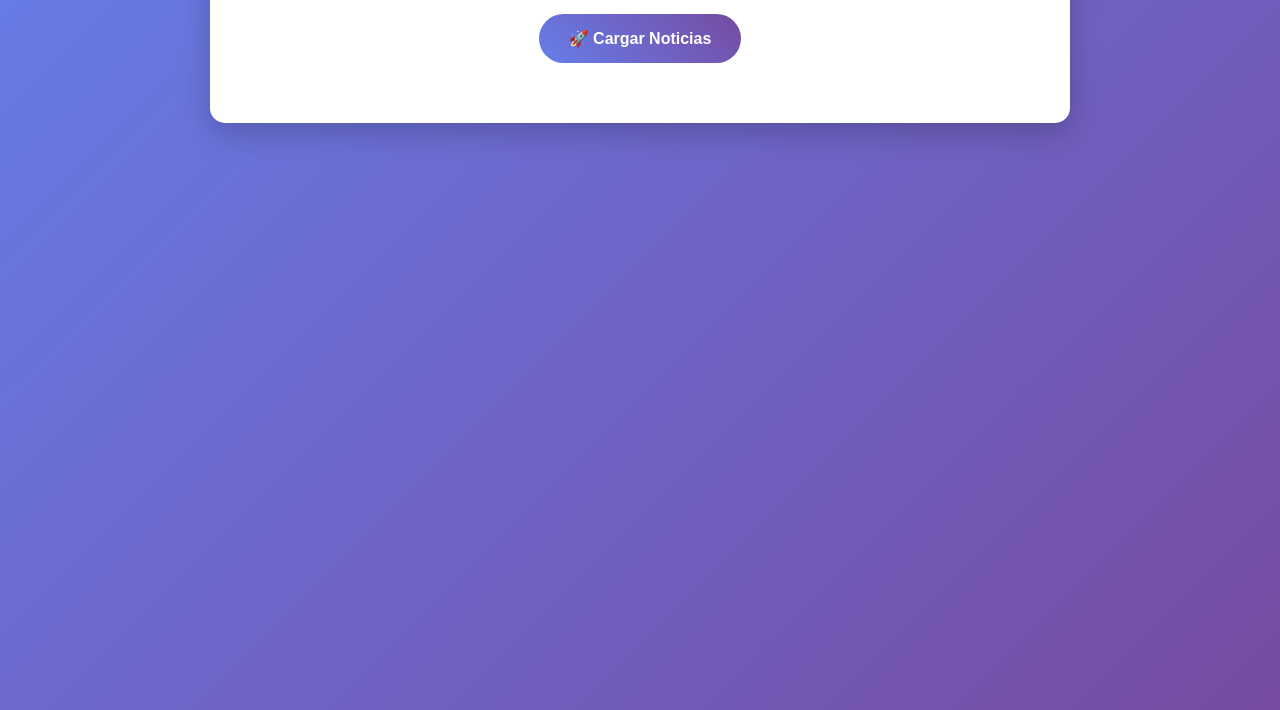
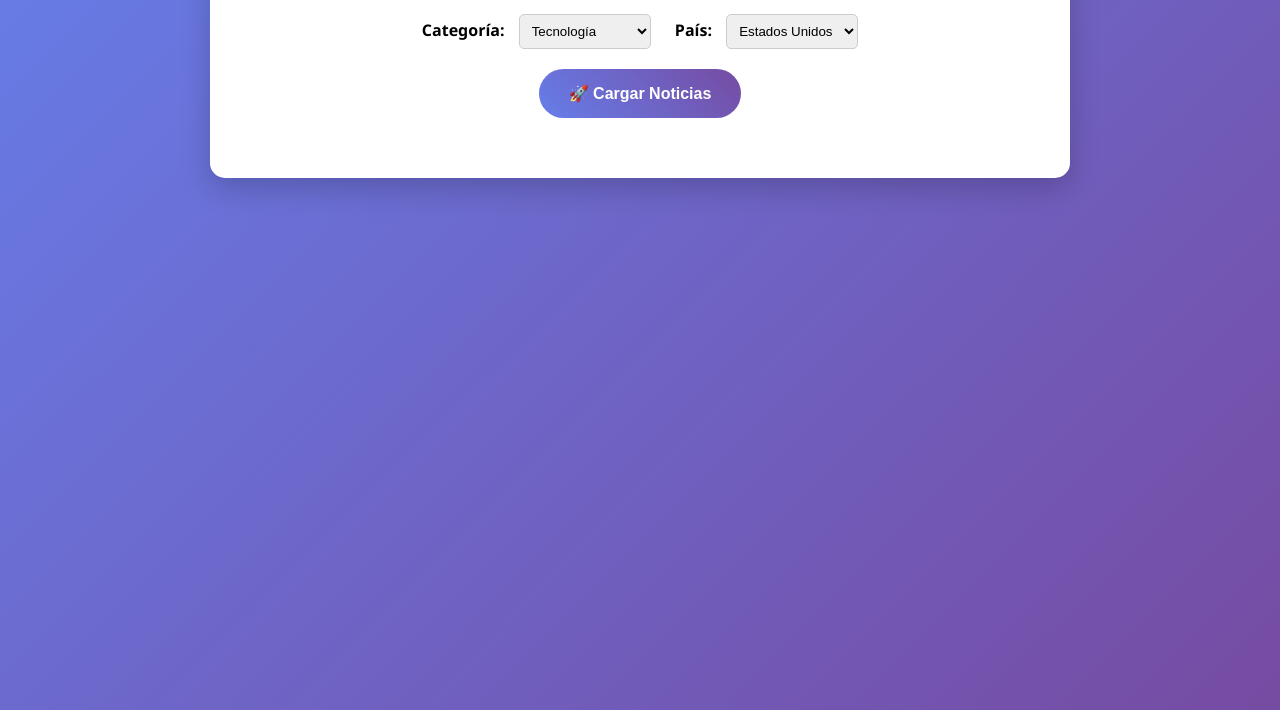
Before and after one commit to gabrielfelipe29/LabCloudTPND, a website: page src/index.html in a window 1280 px wide. Shown: the part 130-840 px from the top of the page. Drawn offline with Linux system fonts and the light colour scheme.

Commit message:
Agregando select

```diff
--- a/src/index.html
+++ b/src/index.html
@@ -139,7 +139,7 @@
         </div>
 
         <!-- Selector de categoría -->
-        <div style="display:none; text-align: center; margin-bottom: 20px;">
+        <div style="text-align: center; margin-bottom: 20px;">
             <label for="categorySelect" style="margin-right: 10px; font-weight: bold;">Categoría:</label>
             <select id="categorySelect" style="padding: 8px; border-radius: 5px; border: 1px solid #ccc;">
                 <option value="technology">Tecnología</option>
```
